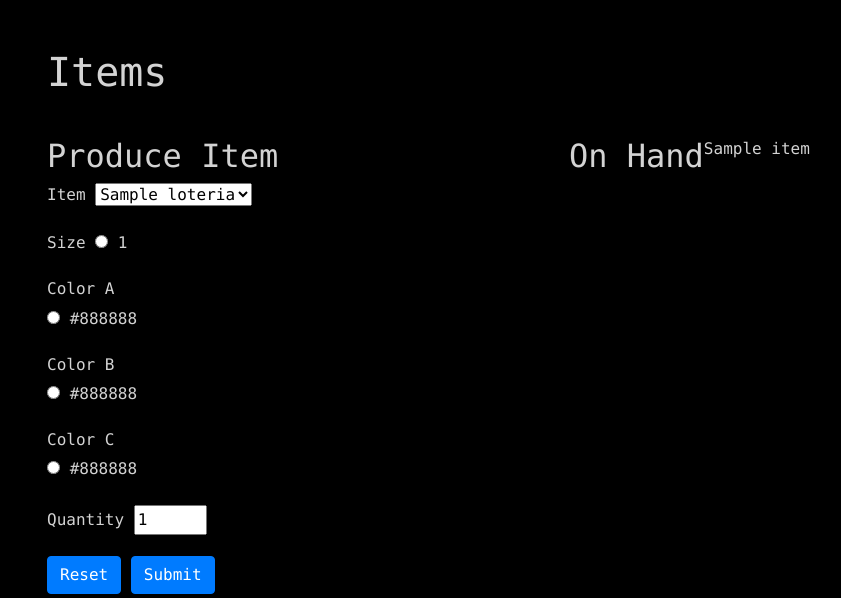
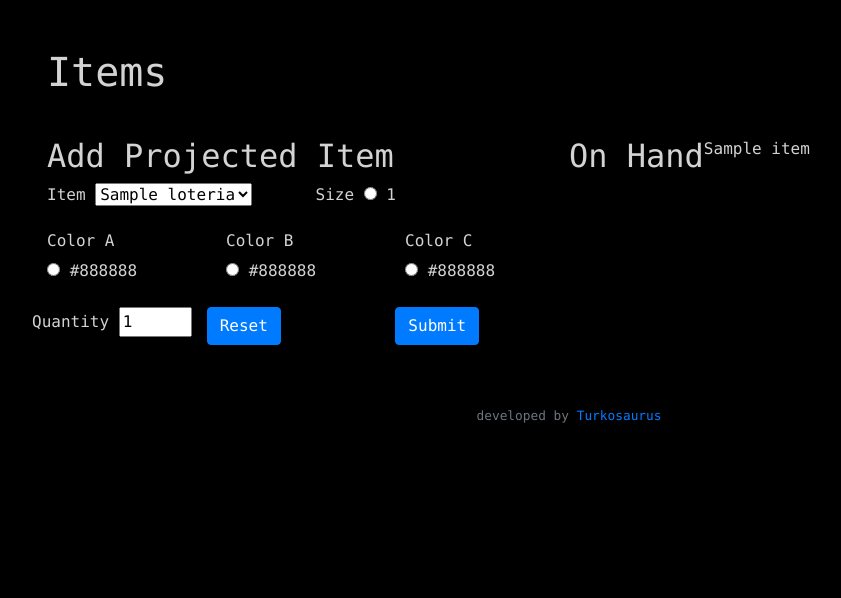
Before and after one commit to turkosaurus/nailivic, a Flask app: template templates/items.html in a window 1280 px wide. Shown: the part 66-664 px from the top of the page, without its empty margins (71-912 px from the left). Run offline with Flask 2, Linux system fonts and the light colour scheme; the template is opened without the code that fills it: most values are stand-ins (such as "Sample title", 1, 10 or a date in 2020); some libraries are stand-ins or nearby versions.

Commit message:
updated items to new loteria data structure

```diff
--- a/application.py
+++ b/application.py
@@ -194,7 +194,9 @@ def dashboard():
 def items():
     if request.method == 'GET':
         items = db.execute("SELECT * FROM items ORDER BY size ASC, name DESC")
-        return render_template('items.html', items=items, loterias=loterias, sizes=sizes, colors=colors)
+        newloterias = db.execute("SELECT nombre FROM loterias")
+        print(newloterias)
+        return render_template('items.html', items=items, loterias=newloterias, sizes=sizes, colors=colors)
 
     # Upon POSTing form submission
     else:
@@ -463,7 +465,7 @@ def config(path):
             if name != 'test cycle':
                 db.execute("DELETE from CYCLES where name=:name", name=name)
                 db.execute("UPDATE cycles SET current='TRUE' WHERE id=1")
-                return render_template("message.html", errmsg="Successfully deleted cycle.")
+                return render_template("message.html", message="Successfully deleted cycle.")
             else:
                 return render_template("error.html", errcode="403", errmsg="Test cycle may not be deleted.")
 
@@ -549,7 +551,7 @@ def config(path):
             db.execute("CREATE TABLE IF NOT EXISTS summary ()")
 
 
-            return render_template('message.html', errmsg="Success, tables now setup.")
+            return render_template('message.html', message="Success, tables now setup.")
 
 
         # Setup loterias
@@ -575,7 +577,7 @@ def config(path):
                     db.execute("INSERT INTO loterias (nombre, a, b, c, backs) VALUES (:nombre, :a, :b, :c, :backs)", \
                                     nombre=row[0], a=row[1], b=row[2], c=row[3], backs=row[4])
 
-            return render_template('message.html', errmsg="Success, new cycle created")
+            return render_template('message.html', message="Success, new cycle created")
 
 
 
--- a/templates/items.html
+++ b/templates/items.html
@@ -11,25 +11,33 @@ Items
         </div>
     </div>
     <hr>
+
+<!-- NEW -->
+    <!-- Add Item to Projections -->
     <div class="row">
-        <!-- Produce New Item -->
         <div class="col-lg-6 col-md-12">
-            <h2>Produce Item</h2>
+            <div class="row">
+                <div class="col">
+                    <h2>Add Projected Item</h2>
+                </div>
+            </div>
             <form action="/items" method="post">
+                <div class="row">
 
                     <!-- Item -->
+                    <div class="col-6">
                         <div class="form-group">
                             <label for="item">Item</label>
                             <select name="item" id="item">
                                 {% for loteria in loterias %}
-                            <option value="{{ loteria }}">{{ loteria }}</option>
-                            <!-- ({{ loterias[loteria].0 }}, {{ loterias[loteria].1 }}, {{ loterias[loteria].2 }}) -->
+                                    <option value="{{ loteria }}">{{ loteria['nombre'] }}</option>
                                 {% endfor %}
                             </select>
                         </div>
-
+                    </div>
 
                     <!-- Size -->
+                    <div class="col-6">
                         <div class="form-group">
                         <label for="size">Size</label>
                         {% for size in sizes %}
@@ -37,40 +45,80 @@ Items
                             <label for="{{ size }}">{{ size }}</label>
                         {% endfor %}
                         </div>
+                    </div>
 
+                </div>
+
+                <!-- Colors -->
+                <div class="row">
 
                     <!-- Color A -->
+                    <div class="col-sm">
                         <h6>Color A</h6>
                         <div class="form-group">
                             {% for color in colors %}
-                        <input type="radio" id="{{ color }}" name="Color A" value="{{ color }}">
-                        <label for="{{ color }}">{{ color }}</label>
+                                <div class=" justify-content-center">
+                                    <input type="radio" id="{{ color }}a" name="Color A" value="{{ color }}">
+                                    <label for="{{ color }}a">{{ color }}</label>
+                                </div>
                             {% endfor %}
                         </div>
+                    </div>
+
                     <!-- Color B -->
+                    <div class="col-sm">
                         <h6>Color B</h6>
                         <div class="form-group">
                             {% for color in colors %}
-                        <input type="radio" id="{{ color }}" name="Color B" value="{{ color }}">
-                        <label for="{{ color }}">{{ color }}</label>
+                                <div class=" justify-content-center">
+                                    <input type="radio" id="{{ color }}b" name="Color B" value="{{ color }}">
+                                    <label for="{{ color }}b">{{ color }}</label>
+                                </div>
                             {% endfor %}
                         </div>
+                    </div>
+
                     <!-- Color C -->
+                    <div class="col-sm">
                         <h6>Color C</h6>
                         <div class="form-group">
                             {% for color in colors %}
-                        <input type="radio" id="{{ color }}" name="Color C" value="{{ color }}">
-                        <label for="{{ color }}">{{ color }}</label>
+                                <div class=" justify-content-center">
+                                    <input type="radio" id="{{ color }}c" name="Color C" value="{{ color }}">
+                                    <label for="{{ color }}c">{{ color }}</label>
+                                </div>
                             {% endfor %}
                         </div>
+                    </div>
+                </div>
+
+                <!-- Final Buttons -->
+                <div class="row">
+
+                    <!-- Quantity -->
+                    <div clas="col">
                         <div class="form-group">
                             <label for="qty">Quantity</label>
                             <input type="number" value="1" min="-999" max="999" step="1" name="qty" id="qty">
                         </div>
+                    </div>
+
+                    <!-- Reset -->
+                    <div class="col">
                         <button type="reset" class="btn btn-primary">Reset</button>
+                    </div>
+
+                    <!-- Submit -->
+                    <div class="col">
                         <button type="submit" class="btn btn-primary">Submit</button>
+                    </div>
+
+                </div>
+
             </form>
         </div>
+
+
         <hr>
 
         <!-- View Inventory -->
```
Lines whose indentation alone changed are shown as unchanged.
